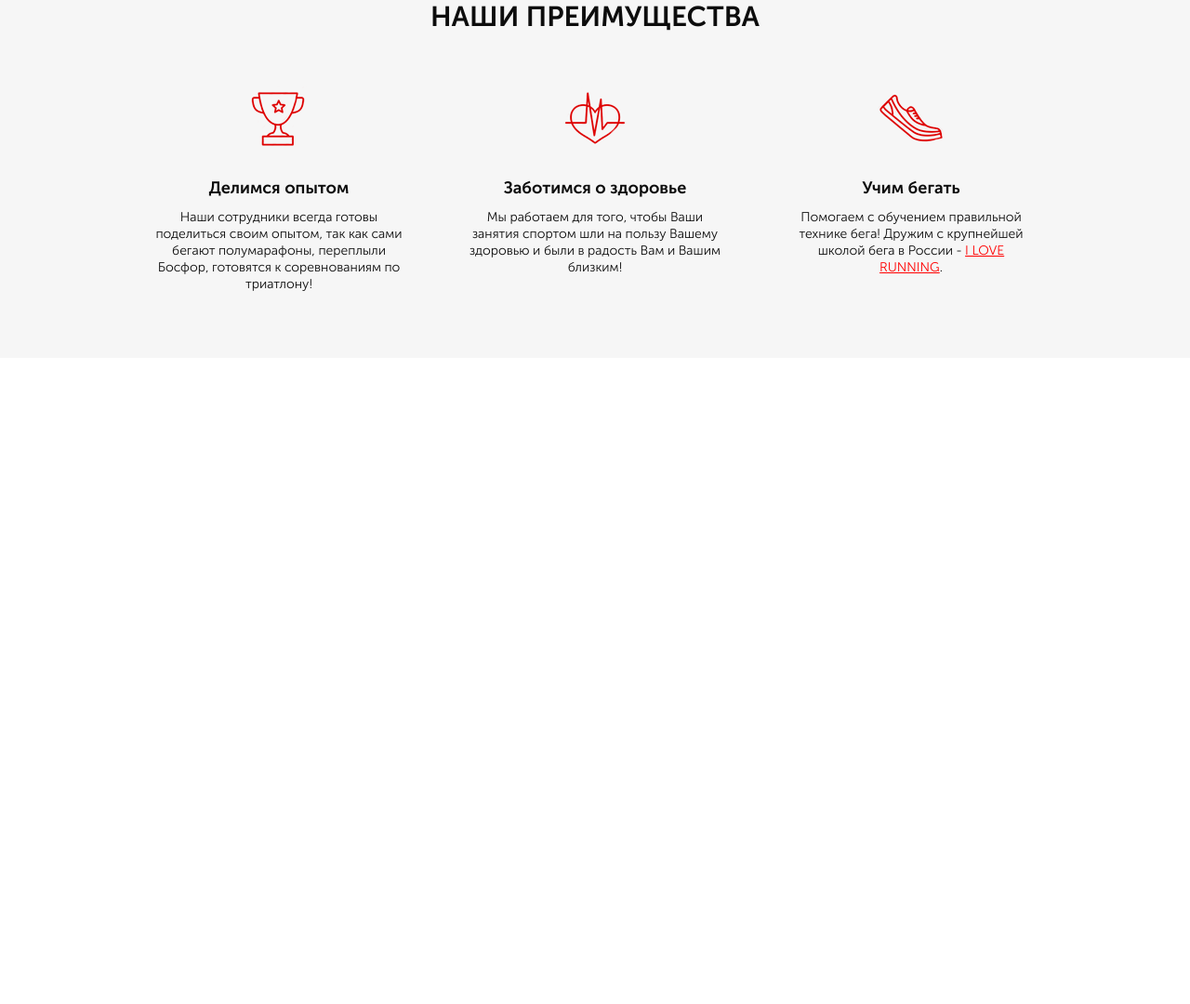
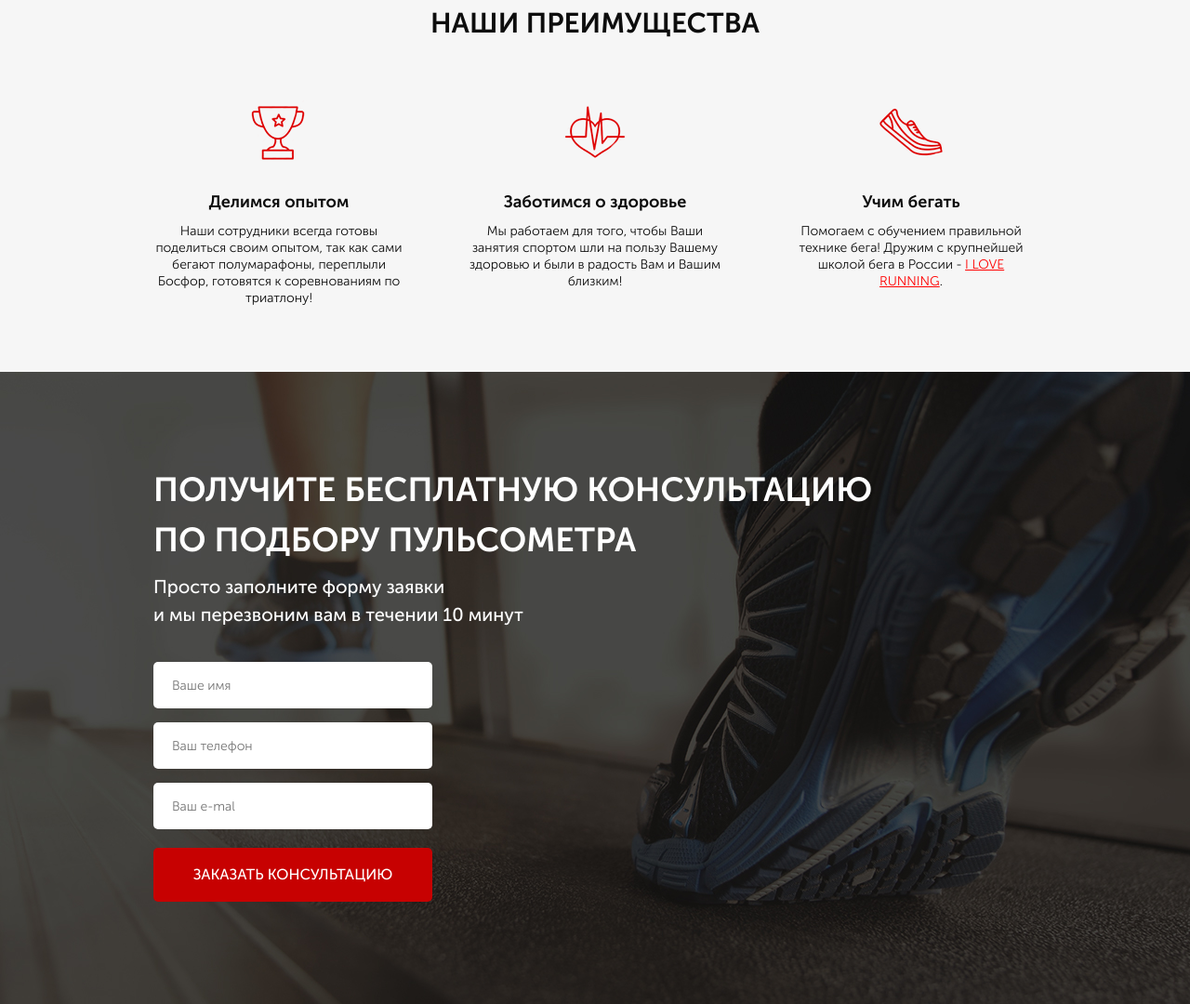
Before and after one commit to h00kdump/Runsmart, a website: page src/index.html in a window 1280 px wide. Shown: the part 731-1811 px from the top of the page at 93% size. Before the commit the page ends 1116 px from the top, so only its background shows below. Drawn offline with Linux system fonts and the light colour scheme.

Commit message:
add consultation

```diff
--- a/src/index.html
+++ b/src/index.html
@@ -56,7 +56,7 @@
 
     <div class="advantage">
         <div class="container">
-                <h1 class="advantage__header">НАШИ ПРЕИМУЩЕСТВА</h1>
+                <h2 class="title">НАШИ ПРЕИМУЩЕСТВА</h2>
                 <div class="advantage__wrapper">
                     <div class="advantage__icon">
                         <img src="icons/advantage-icons-cup.png" alt="cup">
@@ -78,6 +78,27 @@
         </div>
     </div>
 
+    <div class="consultation">
+        <div class="container">
+            <h2 class="title title_left">Получите бесплатную консультацию <br> по подбору пульсометра
+            </h2>
+            <div class="consultation__descr">
+                Просто заполните форму заявки <br> и мы перезвоним вам в течении 10 минут
+            </div>
+
+            <form class="feed-form" action="#">
+
+                <input name="name" required placeholder="Ваше имя" type="text">
+                <input name="phone" required placeholder="Ваш телефон" type="tel">
+                <input name="email" required placeholder="Ваш e-mal" type="email">
+
+                <button class="button button_submit">заказать кОНСУЛЬТАЦИЮ</button>
+
+
+            </form>
+
+        </div>
+    </div>
 
 </body>
 </html>
--- a/src/sass/blocks/_advantage.scss
+++ b/src/sass/blocks/_advantage.scss
@@ -1,13 +1,6 @@
 .advantage {
     background-color: #F6F6F6;
     padding: 70px 0px 70px;
-    h1 {
-        font-weight: 700;
-        font-size: 30px;
-        line-height: 30px;
-        text-align: center;
-        color: #0D0D0D;
-    }
     &__wrapper {
         margin-top: 30px;
         display: flex;
--- a/src/sass/blocks/_buttons.scss
+++ b/src/sass/blocks/_buttons.scss
@@ -18,5 +18,11 @@
         font-weight: 500;
         font-size: 16px;
     }
+    &_submit {
+        border: none;
+        width: 100%;
+        height: 58px;
+        font-size: 16px;
+            }
 
 }
--- /dev/null
+++ b/src/sass/blocks/_consultation.scss
@@ -0,0 +1,11 @@
+.consultation {
+    min-height: 680px;
+    padding-top: 100px;
+    padding-bottom: 108px;
+    background: url(../img/solution_bg.png) center (center/cover) no-repeat;
+    &__descr {
+        font-weight: 500;
+        font-size: 20px;
+        color: #FFFFFF;
+    }
+}
--- /dev/null
+++ b/src/sass/blocks/_forms.scss
@@ -0,0 +1,20 @@
+.feed-form {
+    margin-top: 36px;
+    display: flex;
+    flex-direction: column;
+    width: 300px;
+    input {
+        border-radius: 5px;
+        height: 50px;
+        background: #FFFFFF;
+        padding: 0 20px;
+        margin-bottom: 15px;
+        border: none;
+        font-weight: 300;
+        font-size: 14px;
+        color: #4B4B4B;
+        &:nth-child(3) {
+            margin-bottom: 20px;
+        }
+    }
+}
--- a/src/sass/blocks/_media.scss
+++ b/src/sass/blocks/_media.scss
@@ -16,6 +16,17 @@
             text-align: center;
         }
         &__subheader {
+            text-align: center;
+        }
+    }
+    .consultation {
+        &__descr {
+            text-align: center;
+        }
+        .feed-form {
+            margin: 36px auto 0px;
+        }
+        .title_left {
             text-align: center;
         }
     }
@@ -84,5 +95,18 @@
         }
 
     }
+    .consultation {
+        min-height: auto;
+        padding: 40px 0 40px;
+        &__descr {
+            font-size: 15px;
+        }
+        .title_left {
+            font-size: 30px;
+        }
+        .feed-form {
+            margin-top: 20px;
+        }
+    }
 
 }
--- a/src/sass/blocks/_promo.scss
+++ b/src/sass/blocks/_promo.scss
@@ -1,7 +1,7 @@
 .promo {
     min-height: 650px;
     padding: 21px 0 93px 0;
-    background: url(../../img/promo_bg.png) center (center/cover) no-repeat;
+    background: url(../img/promo_bg.png) center (center/cover) no-repeat;
     &__wrapper {
         margin-top: 90px;
         display: flex;
--- /dev/null
+++ b/src/sass/blocks/_titles.scss
@@ -0,0 +1,12 @@
+.title {
+    font-weight: 700;
+    font-size: 30px;
+    text-align: center;
+    color: #0D0D0D;
+    text-transform: uppercase;
+    &_left {
+        font-size: 36px;
+        color: #FFFFFF;
+        text-align: left;
+    }
+}
--- a/src/sass/style.scss
+++ b/src/sass/style.scss
@@ -3,6 +3,9 @@
 @import 'blocks/header';
 @import 'blocks/buttons';
 @import 'blocks/advantage';
+@import 'blocks/consultation';
+@import 'blocks/titles';
+@import 'blocks/forms';
 @import 'blocks/media';
 
 
```
Also changed, not shown: src/css/style.min.css, src/img/solution_bg.png (added).
